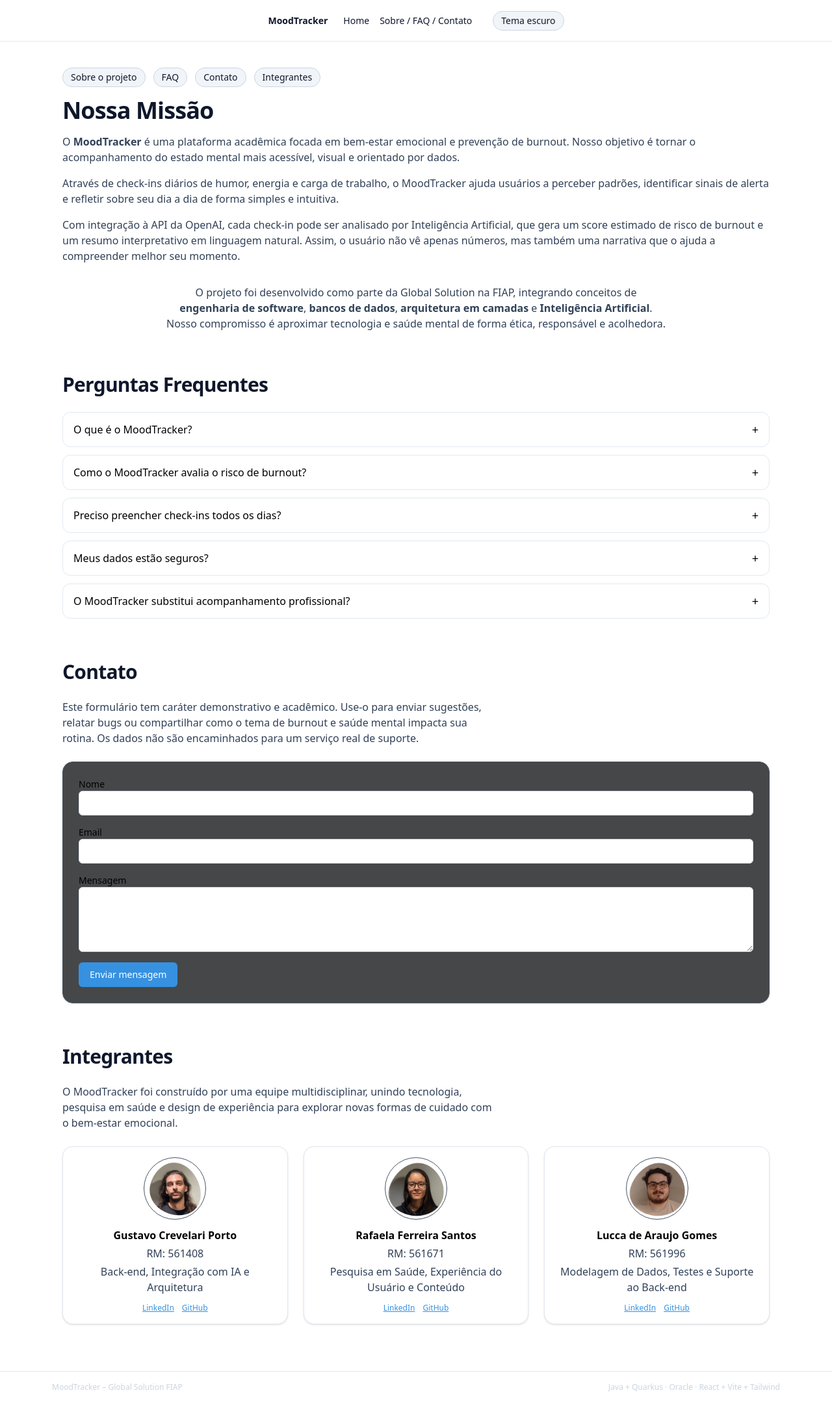
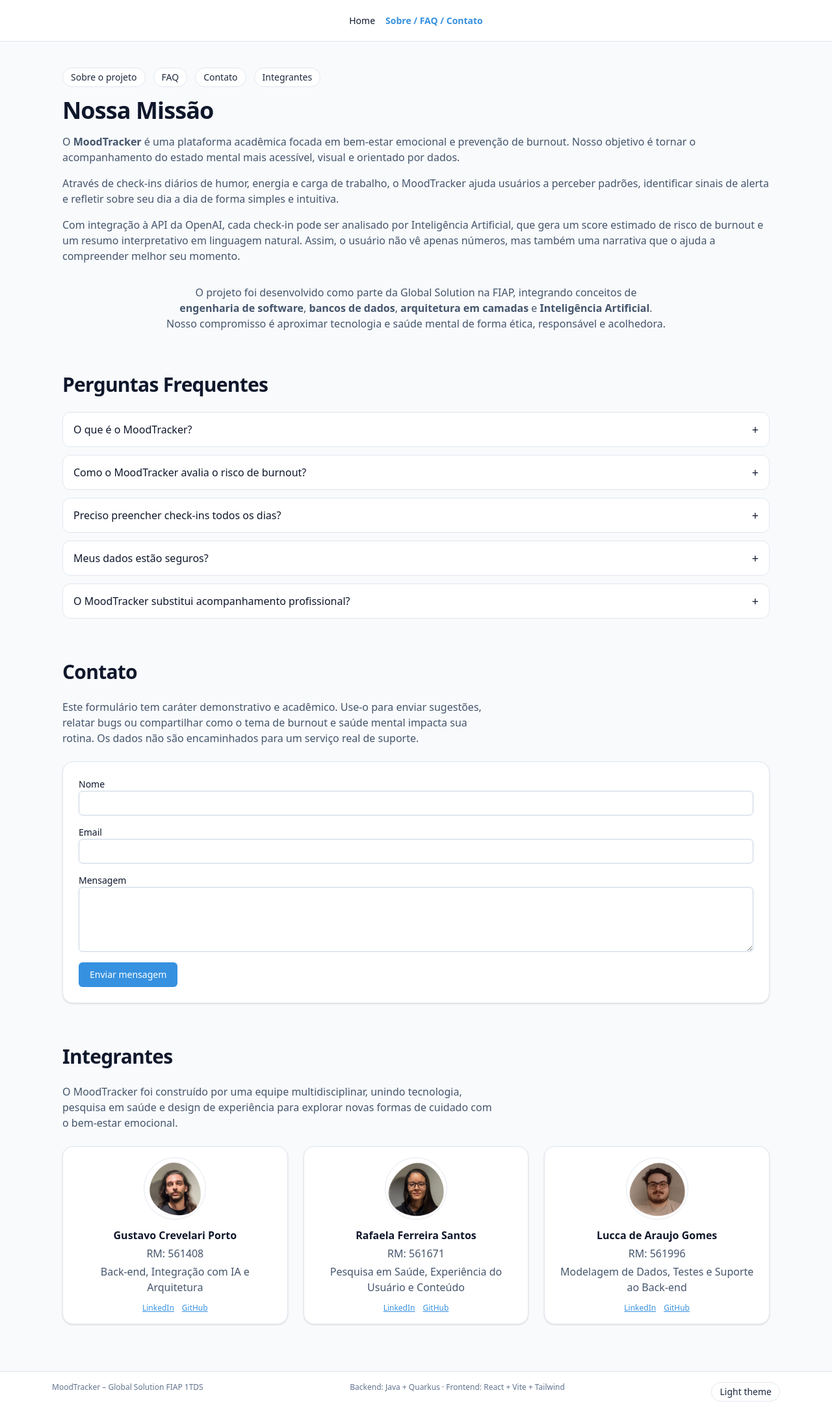
Before and after one commit to 1TDSPO-Hylia/moodtracker-frontend, a React (Vite) app in the folder moodtracker-hylia/: page /about in a window 1280 px wide. Shown: the whole page at 65% size. Built offline with nearby package versions, Linux system fonts and the light colour scheme.

Commit message:
feat: implement routing and enhance MainLayout with theme support and footer

```diff
--- a/moodtracker-hylia/src/App.tsx
+++ b/moodtracker-hylia/src/App.tsx
@@ -1,17 +1,17 @@
-import { Routes, Route } from "react-router-dom";
-import MainLayout from "./components/MainLayout";
+// src/App.tsx
+import { Routes, Route, Navigate } from "react-router-dom";
 import HomePage from "./pages/HomePage";
 import AboutPage from "./pages/AboutPage";
+import MainLayout from "./components/MainLayout";
 
-function App() {
+export default function App() {
   return (
-    <Routes>
-      <Route path="/" element={<MainLayout />}>
-        <Route index element={<HomePage />} />
-        <Route path="about" element={<AboutPage />} />
-      </Route>
-    </Routes>
+    <MainLayout>
+      <Routes>
+        <Route path="/" element={<HomePage />} />
+        <Route path="/about" element={<AboutPage />} />
+        <Route path="*" element={<Navigate to="/" replace />} />
+      </Routes>
+    </MainLayout>
   );
 }
-
-export default App;
--- a/moodtracker-hylia/src/components/MainLayout.tsx
+++ b/moodtracker-hylia/src/components/MainLayout.tsx
@@ -1,50 +1,58 @@
-// src/layouts/MainLayout.tsx
-import { Outlet, NavLink } from "react-router-dom";
+import { NavLink } from "react-router-dom";
+import type { ReactNode } from "react";
 import { useTheme } from "../context/ThemeContext";
 
-export default function MainLayout() {
+export default function MainLayout({ children }: { children: ReactNode }) {
   const { theme, toggleTheme } = useTheme();
 
   return (
-    <div className={`app-shell ${theme === "dark" ? "theme-dark" : "theme-light"}`}>
+    <div className="app-shell">
       <header className="app-navbar">
-        <div className="app-container flex items-center justify-between gap-6">
-          <div className="flex flex-col">
-            <span className="text-sm font-semibold">MoodTracker</span>
-            <span className="text-[11px] text-muted-foreground">
-            </span>
-          </div>
-
+        <div className="app-container flex items-center justify-between">
           <nav className="flex items-center gap-4 text-sm">
-            <NavLink to="/" className="hover:underline">
+            <NavLink
+              to="/"
+              className={({ isActive }) =>
+                `hover:underline ${
+                  isActive ? "font-semibold text-[#3691E0]" : ""
+                }`
+              }
+            >
               Home
             </NavLink>
-            <NavLink to="/sobre" className="hover:underline">
+            <NavLink
+              to="/about"
+              className={({ isActive }) =>
+                `hover:underline ${
+                  isActive ? "font-semibold text-[#3691E0]" : ""
+                }`
+              }
+            >
               Sobre / FAQ / Contato
             </NavLink>
+          </nav>
 
-            <button
-              type="button"
-              onClick={toggleTheme}
-              className="ml-4 app-chip text-xs"
-            >
-              {theme === "dark" ? "Tema claro" : "Tema escuro"}
-            </button>
-          </nav>
+
         </div>
       </header>
 
-      <main className="flex-1">
-        <div className="app-container">
-          <Outlet />
-        </div>
-      </main>
+      {/* MAIN CONTENT */}
+      <main className="app-container flex-1">{children}</main>
 
+      {/* FOOTER */}
       <footer className="app-footer">
         <div className="app-footer-inner">
-          <span>MoodTracker – Global Solution FIAP</span>
-          <span>Java + Quarkus · Oracle · React + Vite + Tailwind</span>
+          <span>MoodTracker – Global Solution FIAP 1TDS</span>
+          <span>Backend: Java + Quarkus · Frontend: React + Vite + Tailwind</span>
+          <button
+            type="button"
+            onClick={toggleTheme}
+            className="app-chip text-xs"
+          >
+            {theme === "dark" ? "Light theme" : "Dark theme"}
+          </button>
         </div>
+
       </footer>
     </div>
   );
--- a/moodtracker-hylia/src/context/ThemeContext.tsx
+++ b/moodtracker-hylia/src/context/ThemeContext.tsx
@@ -1,3 +1,4 @@
+// src/context/ThemeContext.tsx
 import {
   createContext,
   useContext,
@@ -15,47 +16,47 @@
 
 const ThemeContext = createContext<ThemeContextValue | undefined>(undefined);
 
-export function ThemeProvider({ children }: { children: ReactNode }) {
+type ThemeProviderProps = { children: ReactNode };
+
+export function ThemeProvider({ children }: ThemeProviderProps) {
   const [theme, setTheme] = useState<Theme>("dark");
 
-  // Detecta tema do sistema na primeira carga
+  // initial: read localStorage or system preference
   useEffect(() => {
-    if (typeof window === "undefined") return;
+    const stored = window.localStorage.getItem("mood-theme") as Theme | null;
+    if (stored === "light" || stored === "dark") {
+      setTheme(stored);
+      document.documentElement.classList.toggle("dark", stored === "dark");
+      return;
+    }
 
     const prefersDark = window.matchMedia(
-      "(prefers-color-scheme: dark)"
+      "(prefers-color-scheme: dark)",
     ).matches;
-
-    setTheme(prefersDark ? "dark" : "light");
+    const initial: Theme = prefersDark ? "dark" : "light";
+    setTheme(initial);
+    document.documentElement.classList.toggle("dark", initial === "dark");
   }, []);
 
-  // (Opcional) sincronizar com mudanças do sistema
+  // whenever theme changes, update <html> and localStorage
   useEffect(() => {
-    if (typeof window === "undefined") return;
+    document.documentElement.classList.toggle("dark", theme === "dark");
+    window.localStorage.setItem("mood-theme", theme);
+  }, [theme]);
 
-    const mq = window.matchMedia("(prefers-color-scheme: dark)");
-    const listener = (e: MediaQueryListEvent) => {
-      setTheme(e.matches ? "dark" : "light");
-    };
-    mq.addEventListener("change", listener);
-    return () => mq.removeEventListener("change", listener);
-  }, []);
-
-  const toggleTheme = () => {
-    setTheme((curr) => (curr === "dark" ? "light" : "dark"));
-  };
-
-  const value: ThemeContextValue = { theme, toggleTheme };
+  function toggleTheme() {
+    setTheme((prev) => (prev === "dark" ? "light" : "dark"));
+  }
 
   return (
-    <ThemeContext.Provider value={value}>{children}</ThemeContext.Provider>
+    <ThemeContext.Provider value={{ theme, toggleTheme }}>
+      {children}
+    </ThemeContext.Provider>
   );
 }
 
 export function useTheme() {
   const ctx = useContext(ThemeContext);
-  if (!ctx) {
-    throw new Error("useTheme must be used within a ThemeProvider");
-  }
+  if (!ctx) throw new Error("useTheme must be used inside ThemeProvider");
   return ctx;
 }
--- a/moodtracker-hylia/src/main.tsx
+++ b/moodtracker-hylia/src/main.tsx
@@ -1,8 +1,9 @@
+// src/main.tsx
 import { StrictMode } from "react";
 import { createRoot } from "react-dom/client";
 import { BrowserRouter } from "react-router-dom";
 import "../style/style.css";
-import App from "./App.tsx";
+import App from "./App";
 import { ThemeProvider } from "./context/ThemeContext";
 
 createRoot(document.getElementById("root")!).render(
--- a/moodtracker-hylia/style/style.css
+++ b/moodtracker-hylia/style/style.css
@@ -1,9 +1,15 @@
 @import "tailwindcss";
+
+/* Optional: base body color */
+body {
+  @apply bg-slate-50 text-slate-900 dark:bg-[#252C33] dark:text-slate-50;
+}
 
 /* --- LAYOUT GERAL --- */
 
 .app-shell {
-  @apply min-h-screen flex flex-col;
+  @apply min-h-screen flex flex-col bg-slate-50 text-slate-900
+         dark:bg-[#252C33] dark:text-slate-50;
 }
 
 .app-container {
@@ -13,19 +19,23 @@
 /* --- NAVBAR & FOOTER --- */
 
 .app-navbar {
-  @apply h-16 border-b border-[#485561] bg-[#313436] flex items-center;
+  @apply h-16 flex items-center
+         border-b border-slate-200 bg-white
+         dark:border-[#485561] dark:bg-[#313436];
 }
 
 .app-footer {
-  @apply border-t border-[#485561] bg-[#313436] mt-8;
+  @apply border-t border-slate-200 bg-white mt-8
+         dark:border-[#485561] dark:bg-[#313436];
 }
 
 .app-footer-inner {
-  /* não pode usar @apply app-container aqui */
-  @apply max-w-6xl mx-auto px-4 py-4 text-xs text-slate-300 flex justify-between;
+  @apply max-w-6xl mx-auto px-4 py-4 text-xs
+         text-slate-500 flex justify-between
+         dark:text-slate-300;
 }
 
-/* --- TIPOGRAFIA / TEXTOS --- */
+/* --- TYPOGRAPHY --- */
 
 .app-page-title {
   @apply text-2xl md:text-3xl font-semibold tracking-tight;
@@ -36,92 +46,103 @@
 }
 
 .app-text-muted {
-  @apply text-sm md:text-base text-slate-300;
+  @apply text-sm md:text-base text-slate-600 dark:text-slate-300;
 }
 
-/* --- CHIPS / NAV INTERNA --- */
+/* --- CHIPS / INTERNAL NAV --- */
 
 .app-chip {
-  @apply px-3 py-1 rounded-full border border-[#485561]
-    bg-[#313436] text-slate-100
-    hover:bg-[#4A84B6] transition-colors text-sm;
+  @apply px-3 py-1 rounded-full border
+         border-slate-200 bg-white text-slate-800
+         hover:bg-slate-100 transition-colors text-sm
+         dark:border-[#485561] dark:bg-[#313436] dark:text-slate-100
+         dark:hover:bg-[#4A84B6];
 }
 
 /* --- FAQ --- */
 
 .app-faq-item {
-  @apply border border-[#485561] rounded-xl overflow-hidden bg-[#313436]/80;
+  @apply border rounded-xl overflow-hidden
+         border-slate-200 bg-white
+         dark:border-[#485561] dark:bg-[#313436]/80;
 }
 
 .app-faq-question {
   @apply w-full text-left px-4 py-3 text-sm md:text-base font-medium
-    flex justify-between items-center;
+         flex justify-between items-center;
 }
 
 .app-faq-question-open {
-  @apply bg-[#485561];
+  @apply bg-slate-100 dark:bg-[#485561];
 }
 
 .app-faq-answer {
-  @apply px-4 text-sm md:text-base text-slate-200;
+  @apply px-4 text-sm md:text-base
+         text-slate-700 dark:text-slate-200;
 }
 
-/* --- FORM CONTATO --- */
+/* --- FORMS (CONTACT / HOME) --- */
 
 .app-form-card {
-  @apply space-y-4 rounded-2xl border border-[#485561]
-    bg-[#313436]/90 p-4 md:p-6 shadow-sm;
+  @apply space-y-4 rounded-2xl border
+         border-slate-200 bg-white p-4 md:p-6 shadow-sm
+         dark:border-[#485561] dark:bg-[#313436]/90;
 }
 
 .app-input {
-  @apply w-full rounded-md border border-[#133b5f] bg-[#252C33]
-    px-3 py-2 text-sm text-slate-50
-    outline-none focus:ring-2 focus:ring-[#3691E0];
+  @apply w-full rounded-md border px-3 py-2 text-sm outline-none
+         border-slate-300 bg-white text-slate-900
+         focus:ring-2 focus:ring-[#3691E0]
+         dark:border-[#133b5f] dark:bg-[#252C33] dark:text-slate-50;
 }
 
 .app-textarea {
-  @apply w-full rounded-md border border-[#1c3f5f] bg-[#252C33]
-    px-3 py-2 text-sm text-slate-50
-    outline-none focus:ring-2 focus:ring-[#3691E0]
-    min-h-[100px] resize-y;
+  @apply w-full min-h-[100px] rounded-md border px-3 py-2 text-sm outline-none resize-y
+         border-slate-300 bg-white text-slate-900
+         focus:ring-2 focus:ring-[#3691E0]
+         dark:border-[#1c3f5f] dark:bg-[#252C33] dark:text-slate-50;
 }
 
 .app-error {
-  @apply text-xs text-red-400;
+  @apply text-xs text-red-500;
 }
 
 .app-success {
-  @apply mt-3 text-sm text-emerald-300 bg-emerald-900/40 border border-emerald-500 rounded-md px-3 py-2;
+  @apply mt-3 text-sm text-emerald-700 bg-emerald-50 border border-emerald-200 rounded-md px-3 py-2
+         dark:text-emerald-300 dark:bg-emerald-900/40 dark:border-emerald-500;
 }
 
-/* --- BOTÃO PRIMÁRIO --- */
+/* --- PRIMARY BUTTON --- */
 
 .app-primary-btn {
   @apply inline-flex items-center justify-center rounded-md border border-transparent
-    px-4 py-2 text-sm font-medium
-    bg-[#3691E0] text-white hover:bg-[#4A84B6] transition-colors;
+         px-4 py-2 text-sm font-medium
+         bg-[#3691E0] text-white hover:bg-[#4A84B6] transition-colors;
 }
 
-/* --- CARDS DE INTEGRANTES --- */
+/* --- MEMBER CARDS --- */
 
 .app-member-card {
-  @apply border border-[#485561] rounded-2xl p-4
-    bg-[#313436]/90 shadow-sm
-    flex flex-col items-center text-center space-y-3;
+  @apply border rounded-2xl p-4 shadow-sm flex flex-col items-center text-center space-y-3
+         border-slate-200 bg-white
+         dark:border-[#485561] dark:bg-[#313436]/90;
 }
 
 .app-member-avatar {
-  @apply w-24 h-24 rounded-full overflow-hidden border border-[#485561];
+  @apply w-24 h-24 rounded-full overflow-hidden border
+         border-slate-200 dark:border-[#485561];
 }
 
 .app-member-links {
   @apply flex gap-3 text-xs;
 }
 
-/* --- CARDS GERAIS DA HOME (DASHBOARD) --- */
+/* --- DASHBOARD CARDS --- */
 
 .app-card {
-  @apply rounded-2xl border border-[#485561] bg-[#313436]/90 shadow-lg;
+  @apply rounded-2xl border bg-white shadow-lg
+         border-slate-200
+         dark:border-[#485561] dark:bg-[#313436]/90;
 }
 
 .app-card-header {
@@ -129,149 +150,16 @@
 }
 
 .app-card-title {
-  @apply text-sm font-semibold text-slate-100;
+  @apply text-sm font-semibold text-slate-900 dark:text-slate-100;
 }
 
 .app-card-subtitle {
-  @apply text-xs text-slate-300;
+  @apply text-xs text-slate-500 dark:text-slate-300;
 }
 
 .app-pill {
   @apply inline-flex items-center rounded-full px-2 py-0.5
-    text-[11px] font-medium bg-[#252C33] text-slate-200 border border-[#485561];
+         text-[11px] font-medium
+         bg-slate-100 text-slate-700 border border-slate-200
+         dark:bg-[#252C33] dark:text-slate-200 dark:border-[#485561];
 }
-
-/* ============================
-   THEMES (Escuro / Claro)
-   Controlados via ThemeContext
-   .theme-dark / .theme-light vem do MainLayout
-============================ */
-
-/* ============================
-   THEMES (Escuro / Claro)
-   Controlados via ThemeContext
-============================ */
-
-/* Fundo e texto base */
-.theme-dark .app-shell {
-  @apply bg-[#252C33] text-slate-50;
-}
-
-.theme-light .app-shell {
-  @apply bg-slate-50 text-slate-900;
-}
-
-/* Navbar & footer */
-.theme-dark .app-navbar,
-.theme-dark .app-footer {
-  @apply bg-[#313436] border-[#485561] text-slate-50;
-}
-
-.theme-light .app-navbar,
-.theme-light .app-footer {
-  @apply bg-white border-slate-200 text-slate-900;
-}
-
-/* Container interno do footer já existe como app-footer-inner */
-
-/* Cards gerais */
-.theme-dark .app-card {
-  @apply bg-[#313436]/90 border-[#485561];
-}
-
-.theme-light .app-card {
-  @apply bg-white border-slate-200;
-}
-
-/* Títulos */
-.theme-dark .app-main-title,
-.theme-dark .app-page-title {
-  @apply text-slate-50;
-}
-
-.theme-light .app-main-title,
-.theme-light .app-page-title {
-  @apply text-slate-900;
-}
-
-/* Subtítulos, textos suaves */
-.theme-dark .app-card-subtitle {
-  @apply text-slate-300;
-}
-
-.theme-light .app-card-subtitle {
-  @apply text-slate-600;
-}
-
-.theme-dark .app-text-muted {
-  @apply text-sm md:text-base text-slate-300;
-}
-
-.theme-light .app-text-muted {
-  @apply text-sm md:text-base text-slate-700;
-}
-
-/* Classe util que você usa no AboutPage: text-muted-foreground */
-.text-muted-foreground {
-  @apply text-slate-300;
-}
-
-.theme-light .text-muted-foreground {
-  @apply text-slate-700;
-}
-
-/* Chips / navegação interna */
-.theme-dark .app-chip {
-  @apply bg-[#313436] border-[#485561] text-slate-100 hover:bg-[#4A84B6];
-}
-
-.theme-light .app-chip {
-  @apply bg-slate-100 border-slate-300 text-slate-900 hover:bg-slate-200;
-}
-
-/* Botão primário */
-.theme-dark .app-primary-btn {
-  @apply bg-[#3691E0] text-white hover:bg-[#4A84B6];
-}
-
-.theme-light .app-primary-btn {
-  @apply bg-[#3691E0] text-white hover:bg-[#4A84B6];
-}
-
-/* Inputs / textareas */
-.theme-dark .app-input,
-.theme-dark .app-textarea {
-  @apply bg-[#252C33] border-[#133b5f] text-slate-50;
-}
-
-.theme-light .app-input,
-.theme-light .app-textarea {
-  @apply bg-white border-slate-300 text-slate-900;
-}
-
-/* FAQ */
-.theme-dark .app-faq-item {
-  @apply bg-[#313436]/80 border-[#485561];
-}
-
-.theme-light .app-faq-item {
-  @apply bg-white border-slate-200;
-}
-
-/* Card de “soft surface” se você usar algo assim */
-.app-soft-surface {
-  @apply rounded-xl border border-[#485561] bg-[#313436]/90;
-}
-
-.theme-light .app-soft-surface {
-  @apply bg-slate-50 border-slate-200;
-}
-
-/* Cards de integrantes */
-.theme-dark .app-member-card {
-  @apply bg-[#313436]/90 border-[#485561];
-}
-
-.theme-light .app-member-card {
-  @apply bg-white border-slate-200;
-}
--- /dev/null
+++ b/moodtracker-hylia/tailwind.config.ts
@@ -0,0 +1,25 @@
+// tailwind.config.ts
+import type { Config } from "tailwindcss";
+
+export default {
+  content: [
+    "./index.html",
+    "./src/**/*.{ts,tsx,js,jsx}",
+  ],
+  darkMode: "class", // IMPORTANT: we control dark mode via `.dark` on <html>
+  theme: {
+    extend: {
+      colors: {
+        mood: {
+          primary: "#3691E0",
+          secondary: "#4A84B6",
+          muted: "#50708B",
+          border: "#485561",
+          surface: "#313436",
+          bg: "#252C33",
+        },
+      },
+    },
+  },
+  plugins: [],
+} satisfies Config;
```
